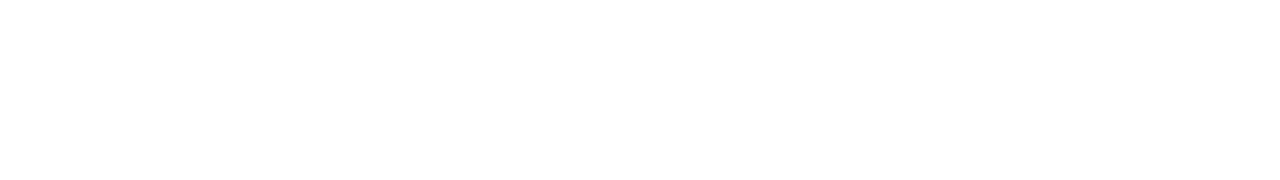
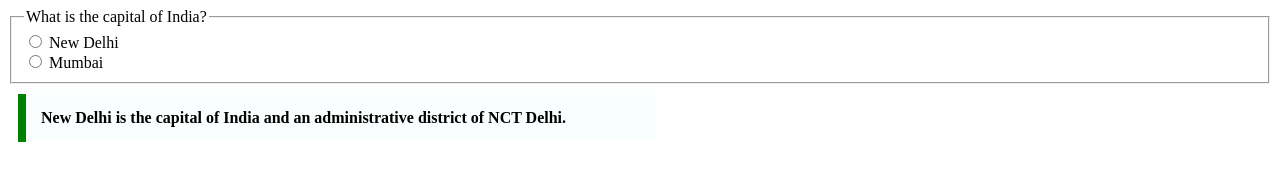
Before and after one commit to acciojob/trivia-dsuvankar, a website: page main.html in a window 1280 px wide. Drawn offline with Linux system fonts and the light colour scheme.

Commit message:
created a submission

```diff
--- a/main.html
+++ b/main.html
@@ -7,7 +7,25 @@
 </head>
 
 <body>
-	<!-- the entire body must be written by student -->
+
+	<section>
+        <form>
+            <fieldset>
+                <legend>What is the capital of India?</legend>
+                <div>
+                    <input type="radio" id="new-delhi" name="capital" value="New Delhi">
+                    <label for="new-delhi">New Delhi</label>
+                </div>
+                <div>
+                    <input type="radio" id="mumbai" name="capital" value="Mumbai">
+                    <label for="mumbai">Mumbai</label>
+                </div>
+            </fieldset>
+        </form>
+        <blockquote cite="https://en.wikipedia.org/wiki/New_Delhi">
+            New Delhi is the capital of India and an administrative district of NCT Delhi.
+        </blockquote>
+    </section>
     <script type="text/javascript" src="./script.js">
 </script>
 
--- a/styles.css
+++ b/styles.css
@@ -1,2 +1,10 @@
 
 /* Your CSS Code here. */
+blockquote {
+    max-width: 600px;
+    margin: 10px;
+    padding: 15px;
+    border-left: 8px solid green;
+    background-color: #f8fffe;
+    font-weight: bold;
+}
```
